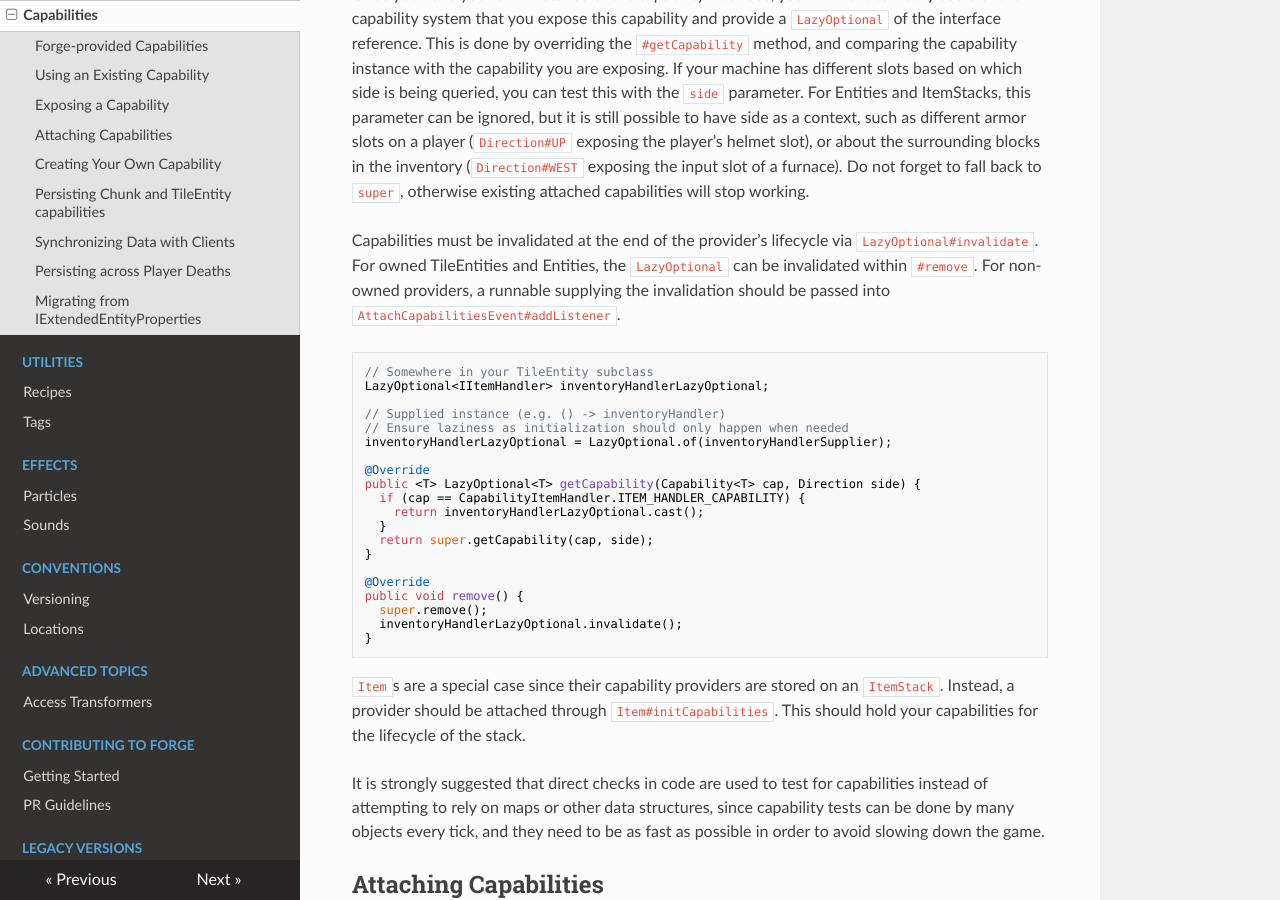
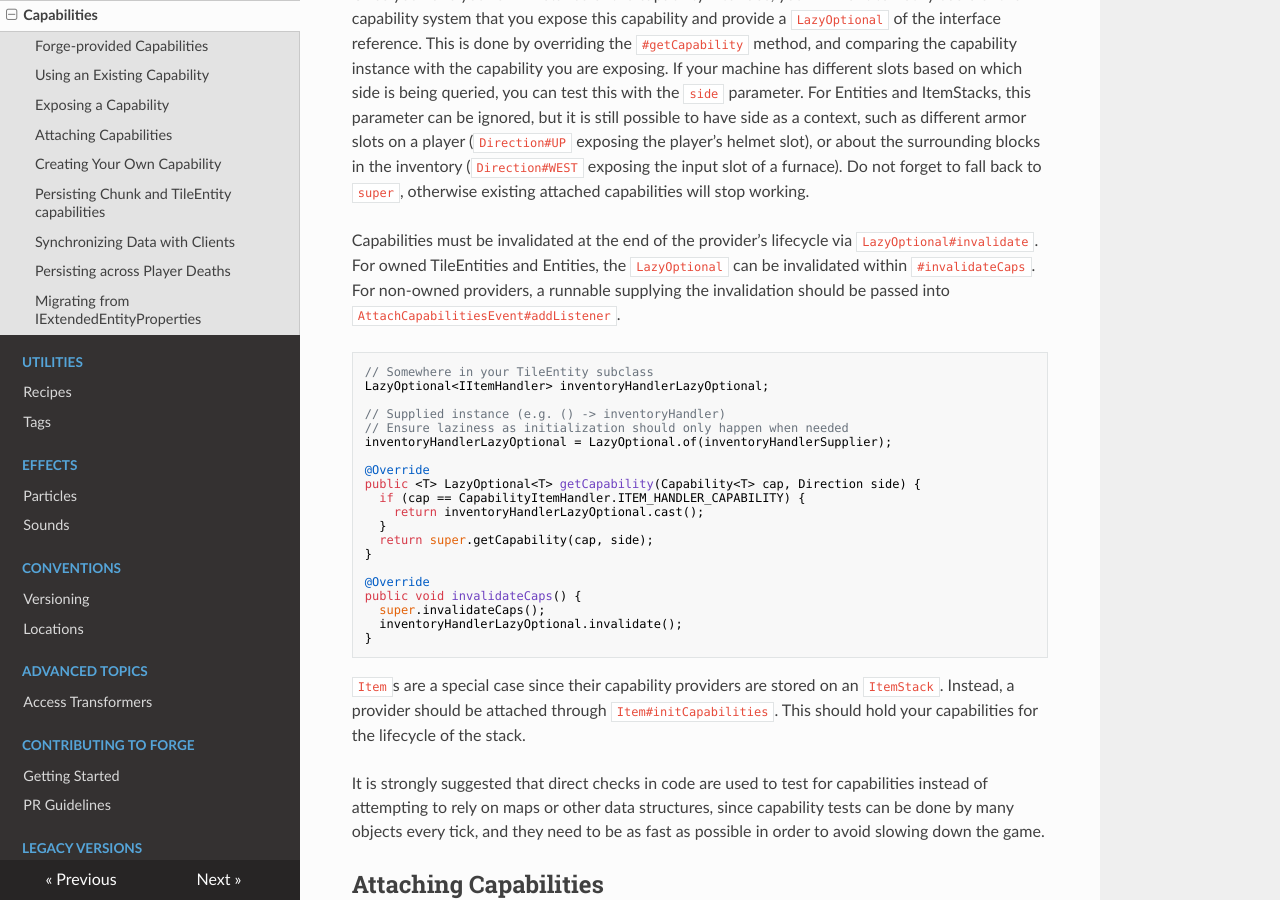
Before and after one commit to MinecraftForge/Documentation, an MkDocs documentation site: the page built from docs/datastorage/capabilities.md, in a window 1280 px wide and 900 px high, scrolled down 2140 px. Built offline with MkDocs 1.6.1, drawn with Linux system fonts in a browser that asks for light colours; nearby versions of some CDN libraries.

Commit message:
Switch Cap Invalidation to `#invalidateCaps` (#26)
Method to invalidate caps on owned tile entities and entities was moved into a separate method `invalidateCaps`. Updated snippet to account for this.

````diff
--- a/docs/datastorage/capabilities.md
+++ b/docs/datastorage/capabilities.md
@@ -45,7 +45,7 @@ The second method can be used to provide custom implementations. In the case of
 
 Once you have your own instance of the capability interface, you will want to notify users of the capability system that you expose this capability and provide a `LazyOptional` of the interface reference. This is done by overriding the `#getCapability` method, and comparing the capability instance with the capability you are exposing. If your machine has different slots based on which side is being queried, you can test this with the `side` parameter. For Entities and ItemStacks, this parameter can be ignored, but it is still possible to have side as a context, such as different armor slots on a player (`Direction#UP` exposing the player's helmet slot), or about the surrounding blocks in the inventory (`Direction#WEST` exposing the input slot of a furnace). Do not forget to fall back to `super`, otherwise existing attached capabilities will stop working.
 
-Capabilities must be invalidated at the end of the provider's lifecycle via `LazyOptional#invalidate`. For owned TileEntities and Entities, the `LazyOptional` can be invalidated within `#remove`. For non-owned providers, a runnable supplying the invalidation should be passed into `AttachCapabilitiesEvent#addListener`.
+Capabilities must be invalidated at the end of the provider's lifecycle via `LazyOptional#invalidate`. For owned TileEntities and Entities, the `LazyOptional` can be invalidated within `#invalidateCaps`. For non-owned providers, a runnable supplying the invalidation should be passed into `AttachCapabilitiesEvent#addListener`.
 
 ```java
 // Somewhere in your TileEntity subclass
@@ -64,8 +64,8 @@ public <T> LazyOptional<T> getCapability(Capability<T> cap, Direction side) {
 }
 
 @Override
-public void remove() {
-  super.remove();
+public void invalidateCaps() {
+  super.invalidateCaps();
   inventoryHandlerLazyOptional.invalidate();
 }
 ```
````
